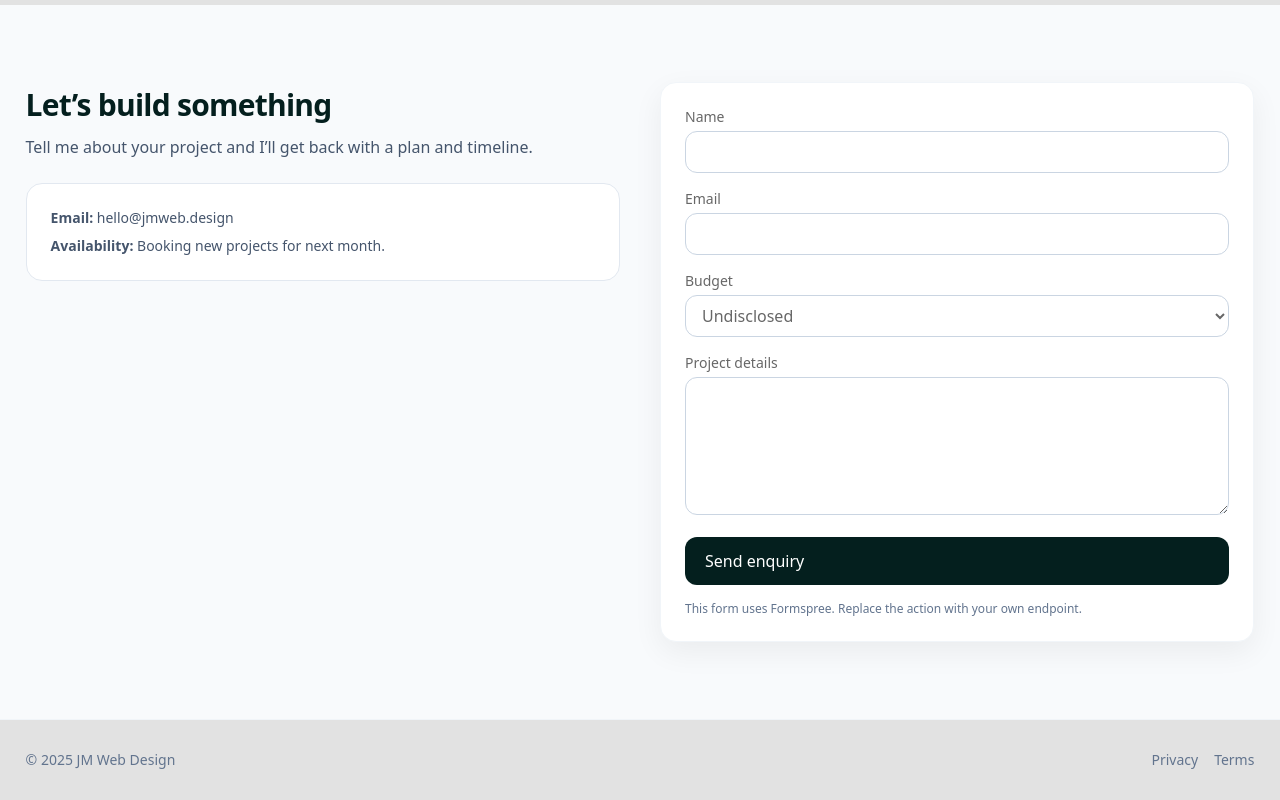
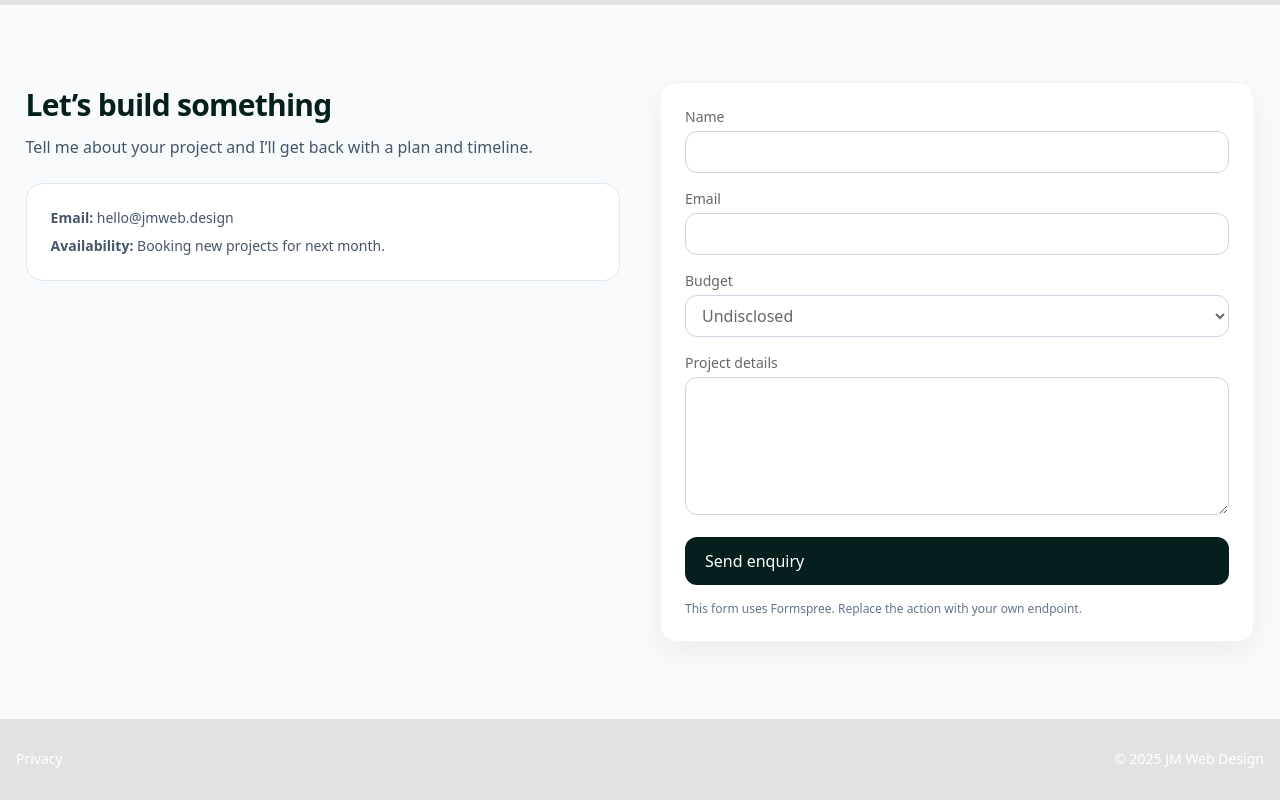
Before and after one commit to jake-mallin/jm-web-design, a Next.js app: page / in a window 1280 px wide. Shown: the part 1634-2434 px from the top of the page. Built offline with nearby package versions, Linux system fonts and the light colour scheme.

Commit message:
build: update Footer and add classnames package

```diff
--- a/package.json
+++ b/package.json
@@ -13,6 +13,7 @@
     "prepare": "husky"
   },
   "dependencies": {
+    "classnames": "^2.5.1",
     "next": "15.5.4",
     "next-seo": "^6.8.0",
     "react": "19.1.0",
--- a/src/components/Footer.tsx
+++ b/src/components/Footer.tsx
@@ -1,16 +1,24 @@
-export default function Footer() {
+import classNames from 'classnames'
+
+type FooterProps = {
+  hasBackground?: boolean
+}
+
+export default function Footer({ hasBackground = false }: FooterProps) {
   return (
-    <footer className="border-t border-slate-100">
-      <div className="container-px mx-auto flex h-20 items-center justify-between text-sm text-slate-500">
-        <p>© {new Date().getFullYear()} JM Web Design</p>
+    <footer
+      className={classNames(
+        'w-full rounded-lg', // always applied
+        hasBackground ? 'bg-jm-primary' : 'bg-transparent'
+      )}
+    >
+      <div className="text-neutral-0 flex h-20 items-center justify-between px-4 text-sm">
         <nav className="flex gap-4">
-          <a href="#" className="hover:text-slate-900">
+          <a href="mailto:jake.mallin@gmail.com" className="hover:text-slate-900">
             Privacy
           </a>
-          <a href="#" className="hover:text-slate-900">
-            Terms
-          </a>
         </nav>
+        <p>© {new Date().getFullYear()} JM Web Design</p>
       </div>
     </footer>
   )
```
Also changed, not shown: 1 other file (tests, documents, lock files or other folders).
